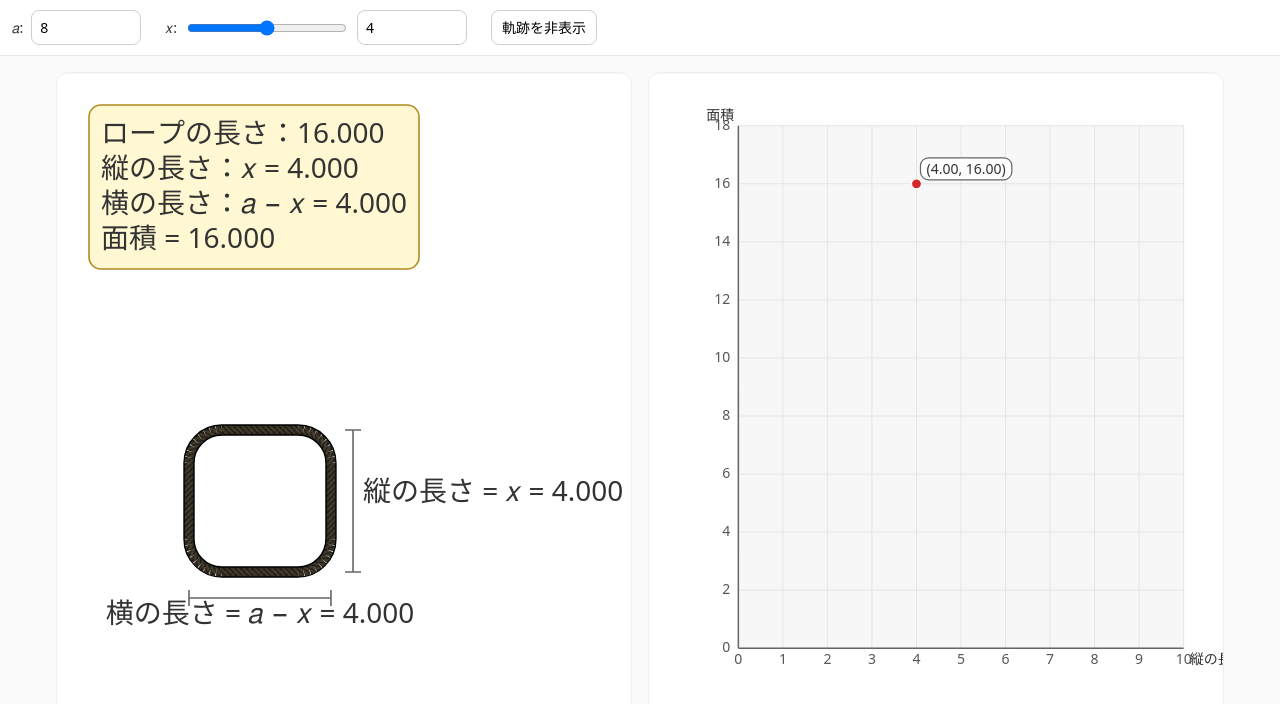
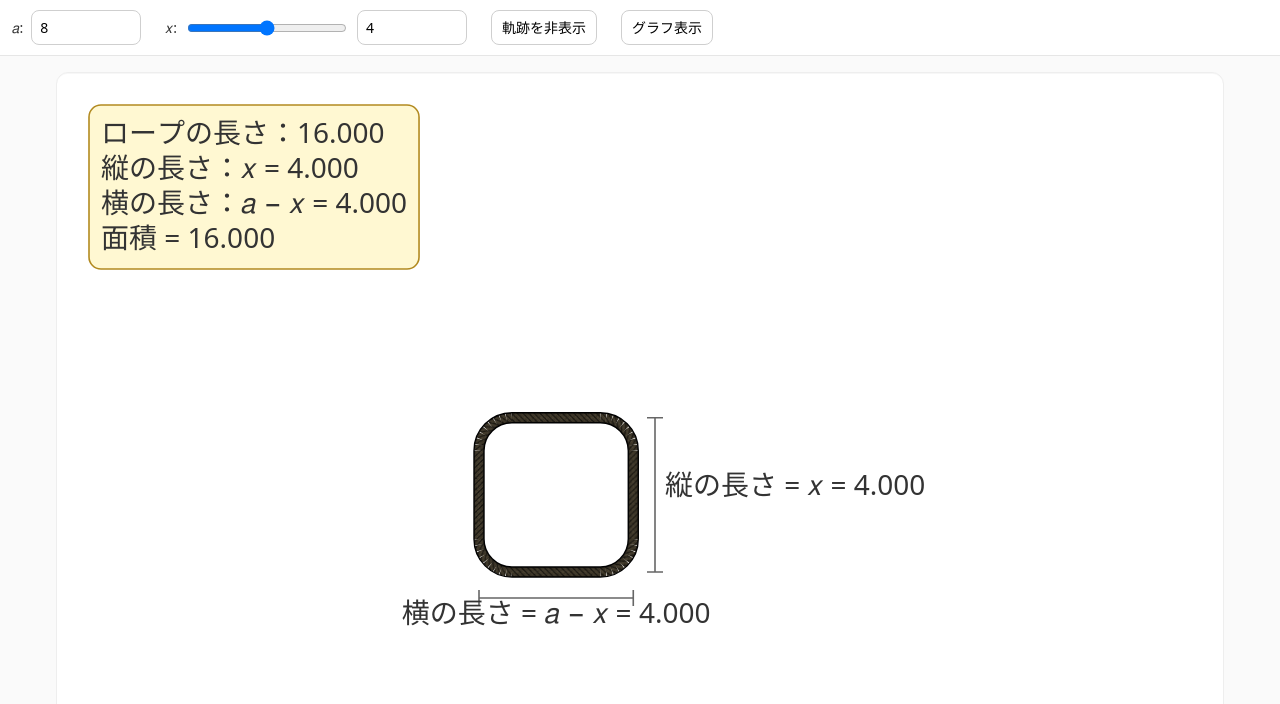
Before and after one commit to hisapon528/rect-rope-dem, a plain HTML site: page index.html in a window 1280 px wide. Both pictures are taken after a click on the button "軌跡を表示". Drawn offline with Linux system fonts and the light colour scheme.

Commit message:
Update index.html

```diff
--- a/index.html
+++ b/index.html
@@ -3,7 +3,7 @@
 <head>
 <meta charset="utf-8" />
 <meta name="viewport" content="width=device-width, initial-scale=1, viewport-fit=cover" />
-<title>教科書p102 応用例題3（ロープ長方形 / レスポンシブ）</title>
+<title>教科書p102 応用例題3（幾何→グラフ表示切替）</title>
 <style>
   :root{
     --gap:16px;          /* パネル間の間隔 */
@@ -17,7 +17,7 @@
     font:var(--ui)/1.5 system-ui,-apple-system,"Segoe UI",Roboto,"Hiragino Sans","Noto Sans JP",sans-serif;
   }
 
-  /* 上部バー（a, x, 軌跡） */
+  /* 上部バー（a, x, 軌跡, グラフ表示） */
   header{
     background:#fff; border-bottom:1px solid #e6e6e6; padding:10px 12px;
     display:flex; gap:24px; align-items:center; flex-wrap:wrap;
@@ -27,12 +27,15 @@
   input[type="range"]{width:160px}
   button{appearance:none; border:1px solid #cfcfcf; border-radius:8px; background:#fff; padding:6px 10px; cursor:pointer; font:inherit}
 
-  /* メイン2パネル（コンテナ固定高 + キャンバス100%） */
+  /* メイン2パネル（固定高 + キャンバス100%） */
   main{
     min-height:0; padding:var(--gap); box-sizing:border-box; overflow:hidden;
     display:grid; grid-template-columns: minmax(300px,1fr) minmax(300px,1fr); gap:var(--gap);
     max-width:1200px; margin-inline:auto;
   }
+  /* 1カラム時（グラフ非表示） */
+  main.onecol{ grid-template-columns: 1fr; }
+
   .panel{
     background:#fff; border:1px solid #eee; border-radius:12px; box-shadow:0 1px 0 rgba(0,0,0,.03) inset;
     overflow:hidden; height: calc(88svh - var(--bar-h)); min-height:420px;
@@ -62,11 +65,14 @@
       <input id="xIn" type="number" step="0.1" min="0" value="4">
     </div>
     <button id="traceBtn">軌跡を表示</button>
+    <button id="graphBtn">グラフ表示</button>
   </header>
 
-  <main>
-    <div class="panel"><canvas id="geom"></canvas></div>
-    <div class="panel"><canvas id="graph"></canvas></div>
+  <!-- 最初は 1 カラム（幾何のみ） -->
+  <main id="main" class="onecol">
+    <div class="panel" id="geomPanel"><canvas id="geom"></canvas></div>
+    <!-- グラフは初期非表示 -->
+    <div class="panel" id="graphPanel" style="display:none"><canvas id="graph"></canvas></div>
   </main>
 
 <script>
@@ -76,8 +82,11 @@ const aIn = document.getElementById('aIn');
 const xIn = document.getElementById('xIn');
 const xRange = document.getElementById('xRange');
 const traceBtn = document.getElementById('traceBtn');
+const graphBtn = document.getElementById('graphBtn');
 const cvsGeom = document.getElementById('geom');
 const cvsGraph = document.getElementById('graph');
+const graphPanel = document.getElementById('graphPanel');
+const mainWrap = document.getElementById('main');
 const DPR = Math.max(1, window.devicePixelRatio||1);
 const mqCompact = window.matchMedia('(max-width: 960px)');
 const isCompact = ()=> mqCompact.matches;
@@ -110,6 +119,7 @@ function applyXFromInput(){
 aIn.addEventListener('input', applyA);
 xRange.addEventListener('input', applyXFromRange);
 xIn.addEventListener('input', applyXFromInput);
+
 traceBtn.addEventListener('click', ()=>{
   state.showTrace = !state.showTrace;
   traceBtn.textContent = state.showTrace ? '軌跡を非表示' : '軌跡を表示';
@@ -117,6 +127,22 @@ traceBtn.addEventListener('click', ()=>{
   if (state.showTrace) pushTrace();
   redrawAll();
 });
+
+/* ===== グラフ表示の切替 ===== */
+let graphVisible = false;
+graphBtn.addEventListener('click', ()=>{
+  graphVisible = !graphVisible;
+  graphBtn.textContent = graphVisible ? 'グラフを隠す' : 'グラフ表示';
+  graphPanel.style.display = graphVisible ? '' : 'none';
+  mainWrap.classList.toggle('onecol', !graphVisible);
+  // 表示状態が変わったらキャンバスをフィットさせて再描画
+  setTimeout(()=> {
+    fitCanvas(cvsGeom); if (graphVisible) fitCanvas(cvsGraph);
+    redrawAll();
+  }, 0);
+});
+
+/* ===== 軌跡 ===== */
 function pushTrace(){
   const y = state.x*(state.a-state.x);
   const last = state.trace[state.trace.length-1];
@@ -140,15 +166,17 @@ function fitCanvas(cvs){
 function attachAutoResize(cvs, draw){
   const ro = new ResizeObserver(()=> { const {ctx,cssW,cssH}=fitCanvas(cvs); draw(ctx, cssW, cssH); });
   ro.observe(cvs.parentElement);
-  // 初回も描く
+  // 初回
   const {ctx,cssW,cssH}=fitCanvas(cvs); draw(ctx, cssW, cssH);
 }
 function redrawAll(){
   const g1 = fitCanvas(cvsGeom); drawGeom(g1.ctx, g1.cssW, g1.cssH);
-  const g2 = fitCanvas(cvsGraph); drawGraph(g2.ctx, g2.cssW, g2.cssH);
+  if (graphVisible) {
+    const g2 = fitCanvas(cvsGraph); drawGraph(g2.ctx, g2.cssW, g2.cssH);
+  }
 }
 
-/* ===== ロープのタイル（茶色地に黒の斜線 / 角の滑らかさ改善） ===== */
+/* ===== ロープのタイル（薄茶 + 黒ストライプ / 角なめらか） ===== */
 function makeRopeTile(thickness){
   const h = Math.max(8, Math.round(thickness));
   const w = Math.max(96, Math.round(h*6));
@@ -266,7 +294,7 @@ function roundRectPath(ctx,x,y,w,h,r){
 }
 
 /* ===== 幾何パネル ===== */
-const GEO_FONT_PX = 28;  // 幾何の文字は大きめ維持
+const GEO_FONT_PX = 28;  // 幾何の文字は大きめ
 const GEO_LINE_H  = Math.round(GEO_FONT_PX*1.25);
 
 function drawGeom(ctx, W, H){
@@ -436,9 +464,9 @@ function drawGraph(ctx, W, H){
   document.getElementById('labX').textContent='𝑥:';
   xIn.max=state.a; aIn.value=state.a; xIn.value=state.x; xRange.value=Math.round((state.x/state.a)*1000);
 
-  // 各パネルに自動リサイズを付与（スライダー操作でも高さは固定のまま）
+  // 幾何は常時監視、グラフは最初非表示でも監視を張っておく
   attachAutoResize(cvsGeom, drawGeom);
-  attachAutoResize(cvsGraph, drawGraph);
+  attachAutoResize(cvsGraph, drawGraph); // 非表示でもOK。表示切替時にfit+再描画
 
   // 回転などでも再描画
   window.addEventListener('orientationchange', ()=> setTimeout(redrawAll, 50), {passive:true});
```
